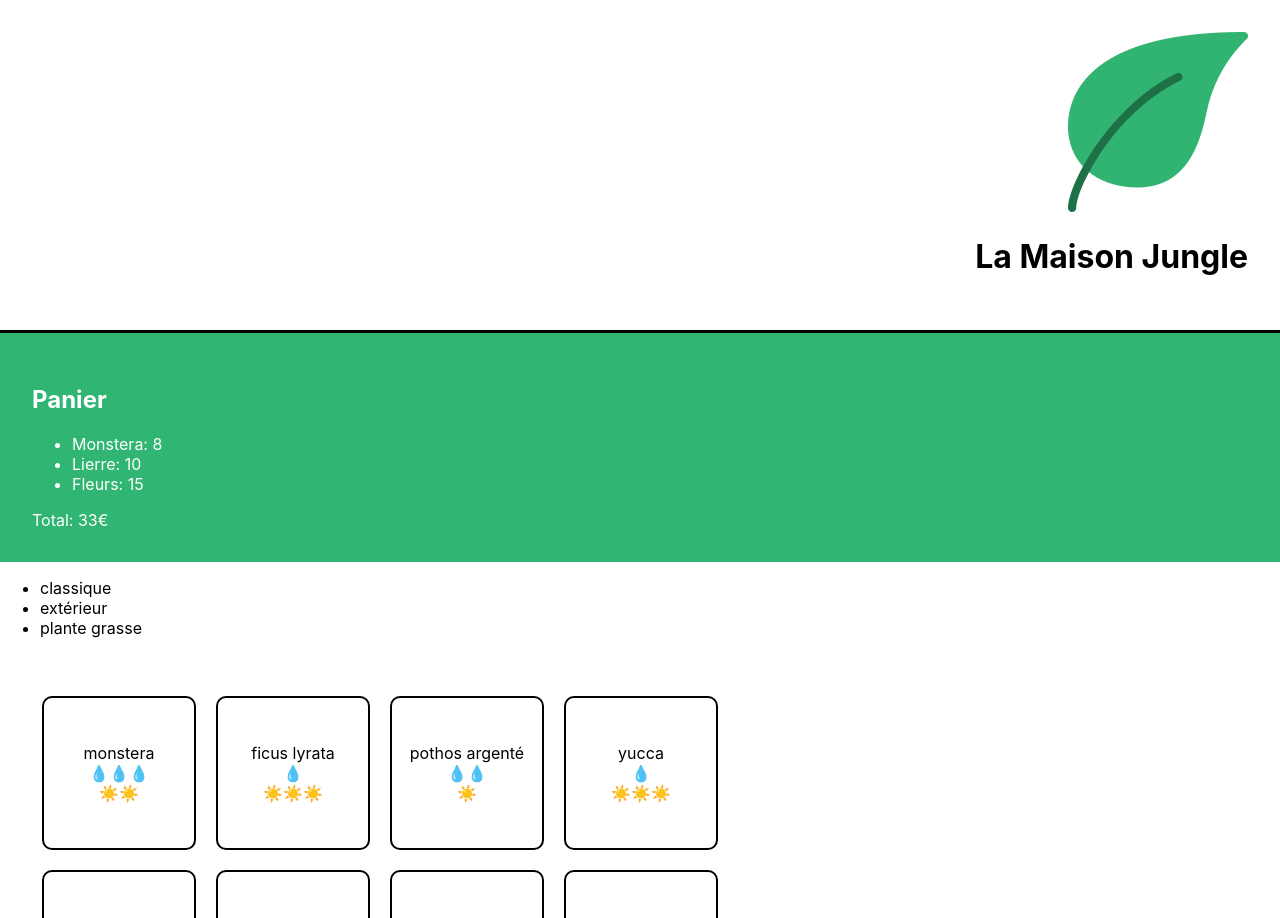
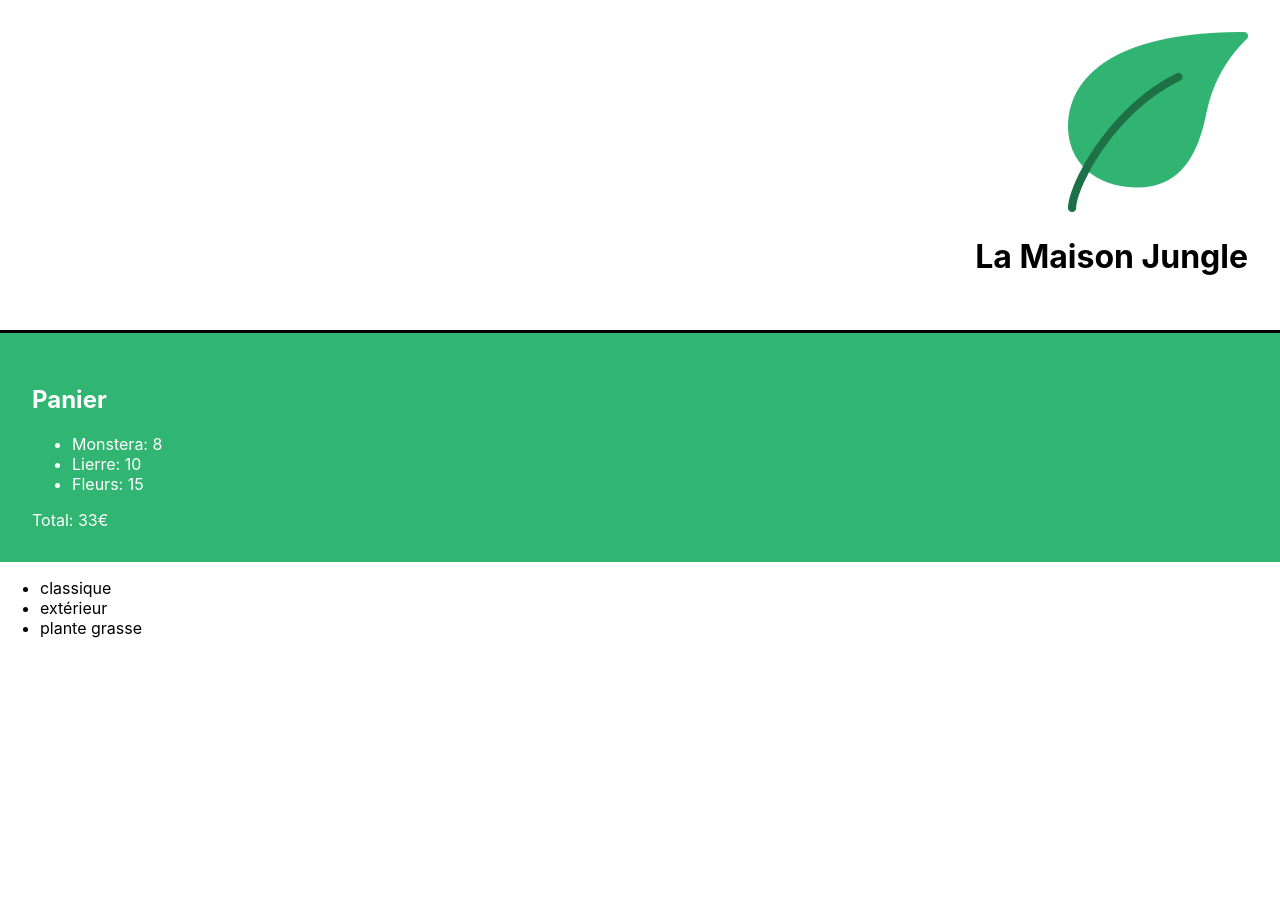
Before and after one commit to RampriyaKarthick/La-Maison-Jungle, a React (Create React App) app: page / in a window 1280 px wide. Shown: the top 918 px of the page. After the commit the page ends 800 px from the top, so only its background shows below. Built offline with nearby package versions, Linux system fonts and the light colour scheme.

Commit message:
shoppingList

```diff
--- /dev/null
+++ b/src/components/PlantItem.js
@@ -0,0 +1,8 @@
+function PlantItem(){
+    return(
+        <div>
+
+        </div>
+    )
+}
+export default PlantItem
--- a/src/components/ShoppingList.js
+++ b/src/components/ShoppingList.js
@@ -1,6 +1,7 @@
 import { plantList } from "../datas/plantList"
 import '../styles/ShoppingList.css'
 import CareScale from "./CareScale"
+import PlantItem from "./plantItem"
 function ShoppingList() {
 
     const categories = plantList.reduce(
@@ -16,14 +17,20 @@ function ShoppingList() {
            ))}
         </ul>
         <ul className="plant-list">
-            {plantList.map((x) =>(
-<li key={x.id} className='plant-item'>{x.name}
-{x.isSpecialOffer && <div className='sales'>Soldes</div>}
-<CareScale careType='water' scaleValue={x.water} />
-<CareScale careType='light' scaleValue={x.light} />
-                        </li>
+  {
+    plantList.map(({id, cover, name, water,light }) => (
+  <PlantItem
+    id={id}
+    cover={cover}
+    name={name}
+    water={water}
+    light={light}
+  />
+
             ))}
+
         </ul>
+
         </div>
 
     )
--- a/src/datas/plantList.js
+++ b/src/datas/plantList.js
@@ -1,3 +1,5 @@
+import monstera from '../assets/monstera.jpg'
+
 export const plantList = [
 	{
 		name: 'monstera',
@@ -5,42 +7,48 @@ export const plantList = [
 		id: '1ed',
 		isBestSale: true,
 		light: 2,
-		water: 3
+		water: 3,
+		cover: monstera
 	},
 	{
 		name: 'ficus lyrata',
 		category: 'classique',
 		id: '2ab',
 		light: 3,
-		water: 1
+		water: 1,
+		cover: monstera
 	},
 	{
 		name: 'pothos argenté',
 		category: 'classique',
 		id: '3sd',
 		light: 1,
-		water: 2
+		water: 2,
+		cover: monstera
 	},
 	{
 		name: 'yucca',
 		category: 'classique',
 		id: '4kk',
 		light: 3,
-		water: 1
+		water: 1,
+		cover: monstera
 	},
 	{
 		name: 'olivier',
 		category: 'extérieur',
 		id: '5pl',
 		light: 3,
-		water: 1
+		water: 1,
+		cover: monstera
 	},
 	{
 		name: 'géranium',
 		category: 'extérieur',
 		id: '6uo',
 		light: 2,
-		water: 2
+		water: 2,
+		cover: monstera
 	},
 	{
 		name: 'basilique',
@@ -48,20 +56,23 @@ export const plantList = [
 		id: '7ie',
 		isBestSale: true,
 		light: 2,
-		water: 3
+		water: 3,
+		cover: monstera
 	},
 	{
 		name: 'aloe',
 		category: 'plante grasse',
 		id: '8fp',
 		light: 2,
-		water: 1
+		water: 1,
+		cover: monstera
 	},
 	{
 		name: 'succulente',
 		category: 'plante grasse',
 		id: '9vn',
 		light: 2,
-		water: 1
+		water: 1,
+		cover: monstera
 	}
 ]
```
